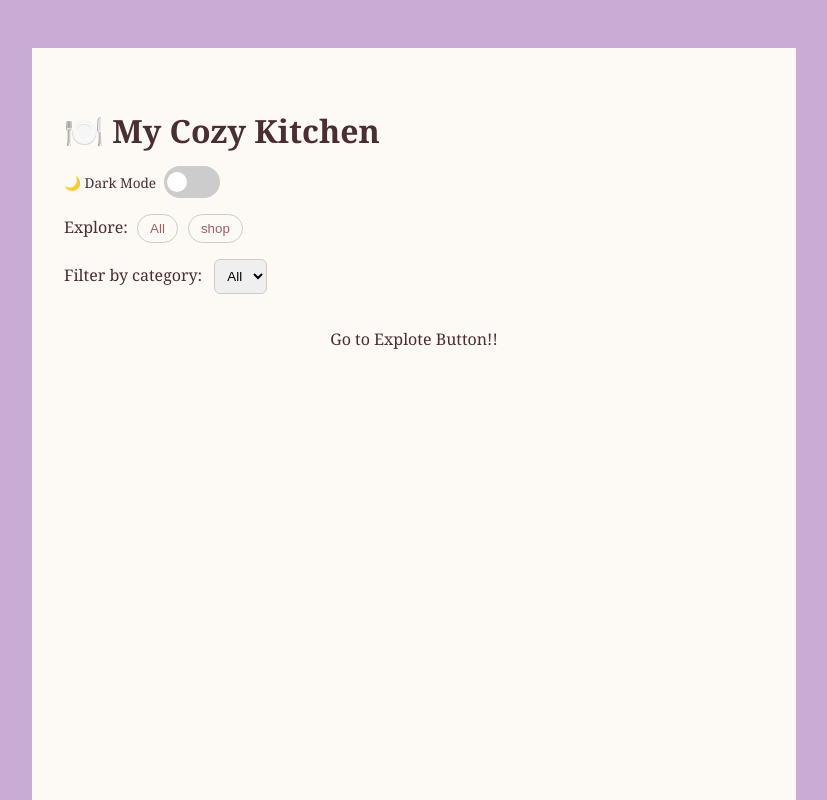
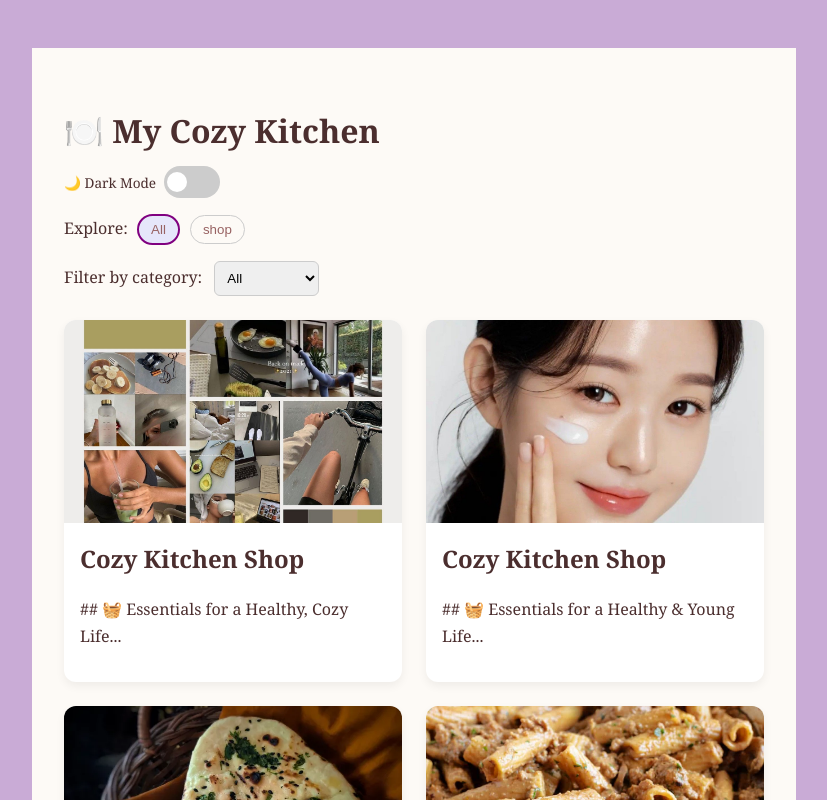
Before and after one commit to LEINYN-G/cozy-kitchen-blog, a Next.js app: page /page/1 in a window 1280 px wide. Shown: the top 800 px of the page, without its empty margins (226-1053 px from the left). Built offline with nearby package versions, Linux system fonts and the light colour scheme.

Commit message:
Update [page_index].js

```diff
--- a/pages/page/[page_index].js
+++ b/pages/page/[page_index].js
@@ -1,4 +1,4 @@
-import fs from 'fs';
+/*import fs from 'fs';
 import path from 'path';
 import matter from 'gray-matter';
 import Link from 'next/link';
@@ -33,6 +33,274 @@ export default function HomePage({ posts, totalPages, currentPage, theme, setThe
     : typeFiltered.filter(post => post.category === selectedCategory);
 
   const paginated = filtered.slice(0, POSTS_PER_PAGE);
+
+  return (
+    <main style={{ padding: '2rem', backgroundColor: 'var(--bg-color)', color: 'var(--text-color)', minHeight: '100vh' }}>
+      <h1 style={{ fontSize: '2rem' }}>🍽️ My Cozy Kitchen</h1>
+
+      <div style={{ display: 'flex', alignItems: 'center', gap: '0.5rem', marginBottom: '1rem' }}>
+        <label style={{ fontSize: '0.85rem' }}>{theme === 'light' ? '🌙 Dark Mode' : '☀️ Light Mode'}</label>
+        <div
+          onClick={() => setTheme(theme === 'light' ? 'dark' : 'light')}
+          style={{
+            width: '50px',
+            height: '26px',
+            borderRadius: '30px',
+            backgroundColor: theme === 'light' ? '#ccc' : '#666',
+            display: 'flex',
+            alignItems: 'center',
+            padding: '3px',
+            cursor: 'pointer',
+            transition: 'background 0.3s ease'
+          }}
+        >
+          <div
+            style={{
+              width: '20px',
+              height: '20px',
+              borderRadius: '50%',
+              backgroundColor: '#fff',
+              transform: theme === 'light' ? 'translateX(0)' : 'translateX(24px)',
+              transition: 'transform 0.3s ease'
+            }}
+          />
+        </div>
+      </div>
+
+      {/* Type Filter *//*}
+       <div style={{ marginBottom: '1rem' }}>
+         <label>Explore: </label>
+          {types.map((type) => (
+         <button
+         key={type}
+         onClick={() => {
+         setSelectedType(type);
+         setSelectedCategory('All'); // reset category when type changes
+      }}
+         style={{
+           margin: '0 5px',
+           padding: '6px 12px',
+           borderRadius: '20px',
+           border: selectedType === type ? '2px solid purple' : '1px solid #ccc',
+           background: selectedType === type ? 'lavender' : 'transparent',
+           cursor: 'pointer'
+      }}
+          >
+        {type}
+        </button>
+      ))}
+         </div>
+
+      {/* Category Filter *//*}
+      <div style={{ marginBottom: '1.5rem' }}>
+        <label htmlFor="category">Filter by category: </label>
+        <select
+          id="category"
+          value={selectedCategory}
+          onChange={(e) => setSelectedCategory(e.target.value)}
+          style={{
+            padding: '0.5rem',
+            marginLeft: '0.5rem',
+            borderRadius: '6px',
+            border: '1px solid #ccc'
+          }}
+        >
+          {categories.map((cat) => (
+            <option key={cat} value={cat}>{cat}</option>
+          ))}
+        </select>
+      </div>
+
+
+      {filtered.length === 0 && (
+       <p style={{ textAlign: 'center', marginTop: '2rem' }}>
+          Go to Explote Button!!
+       </p>
+         )}
+
+      {/* Cards *//*}
+      <section style={{
+        display: 'grid',
+        gridTemplateColumns: 'repeat(auto-fit, minmax(300px, 1fr))',
+        gap: '1.5rem'
+      }}>
+        {paginated.map((post) => {
+          const isDraft = post.status === 'draft';
+
+          const cardInner = (
+            <div
+              style={{
+                backgroundColor: 'var(--card-bg)',
+                color: 'var(--text-color)',
+                borderRadius: '12px',
+                overflow: 'hidden',
+                boxShadow: '0 4px 10px var(--card-shadow)',
+                opacity: isDraft ? 0.6 : 1,
+                position: 'relative',
+                filter: isDraft ? 'blur(1px)' : 'none',
+                transition: 'transform 0.25s ease, box-shadow 0.25s ease',
+                pointerEvents: isDraft ? 'none' : 'auto',
+                display: 'flex',
+                flexDirection: 'column',
+              }}
+              onMouseEnter={e => { e.currentTarget.style.transform = 'translateY(-6px)'; e.currentTarget.style.boxShadow = '0 8px 20px rgba(0,0,0,0.12)'; }}
+              onMouseLeave={e => { e.currentTarget.style.transform = 'translateY(0)'; e.currentTarget.style.boxShadow = '0 4px 10px var(--card-shadow)'; }}
+            >
+              {isDraft && (
+                <div
+                  style={{
+                    position: 'absolute',
+                    top: 0,
+                    left: 0,
+                    right: 0,
+                    bottom: 0,
+                    backgroundColor: 'rgba(0,0,0,0.4)',
+                    color: 'white',
+                    display: 'flex',
+                    justifyContent: 'center',
+                    alignItems: 'center',
+                    fontSize: '1.2rem',
+                    fontWeight: 'bold',
+                    zIndex: 2,
+                  }}
+                >
+                  🔒 Coming Soon
+                </div>
+              )}
+
+              {/* Responsive thumbnail container (keeps aspect ratio) *//*}
+              <div style={{ width: '100%', position: 'relative', height: 0, paddingTop: '60%' }}>
+                <Image
+                  src={post.image || '/images/default-thumb.jpg'}
+                  alt={post.title}
+                  fill
+                  style={{ objectFit: 'cover' }}
+                  sizes="(max-width: 640px) 100vw, 400px"
+                />
+              </div>
+
+              <div style={{ padding: '1rem' }}>
+                <h2 style={{ margin: 0 }}>{post.title}</h2>
+                <p style={{ fontStyle: 'italic', fontSize: '0.9rem' }}>{post.date}</p>
+                <p>{isDraft ? 'This recipe is under wraps for now 👩‍🍳' : `${post.excerpt}...`}</p>
+              </div>
+            </div>
+          );
+
+          return isDraft ? (
+            <div key={post.slug}>{cardInner}</div>
+          ) : (
+            <Link key={post.slug} href={`/posts/${post.slug}`} style={{ textDecoration: 'none' }}>
+              {cardInner}
+            </Link>
+          );
+        })}
+      </section>
+
+      {/* Pagination *//*}
+      <div style={{ marginTop: '2rem', display: 'flex', justifyContent: 'center', gap: '1rem' }}>
+        {currentPage > 1 && (
+          <Link href={`/page/${currentPage - 1}`}>
+            <button>⬅ Previous</button>
+          </Link>
+        )}
+        {currentPage < totalPages && (
+          <Link href={`/page/${currentPage + 1}`}>
+            <button>Next ➡</button>
+          </Link>
+        )}
+      </div>
+    </main>
+  );
+}
+
+export async function getStaticPaths() {
+  const files = fs.readdirSync(path.join('posts'));
+  const totalPages = Math.ceil(files.length / POSTS_PER_PAGE);
+
+  const paths = Array.from({ length: totalPages }, (_, i) => ({
+    params: { page_index: (i + 1).toString() }
+  }));
+
+  return {
+    paths,
+    fallback: false,
+  };
+}
+
+export async function getStaticProps({ params }) {
+  const page = parseInt(params.page_index) || 1;
+  const files = fs.readdirSync(path.join('posts'));
+
+  const posts = files.map((filename) => {
+    const markdown = fs.readFileSync(path.join('posts', filename), 'utf-8');
+    const { data, content } = matter(markdown);
+
+    return {
+      slug: filename.replace('.md', ''),
+      ...data,
+      excerpt: content.split('\n').find((line) => line.trim())?.slice(0, 140) || '',
+    };
+  });
+
+  // Sort: published first (by date desc), drafts last (by date desc)
+  const sortedPosts = posts.sort((a, b) => {
+    const aDraft = a.status === 'draft';
+    const bDraft = b.status === 'draft';
+
+    if (aDraft && !bDraft) return 1;   // a goes after b
+    if (!aDraft && bDraft) return -1;  // a goes before b
+
+    // If both are same type, sort by date (newest first)
+    return new Date(b.date) - new Date(a.date);
+  });
+
+  return {
+    props: {
+      posts: sortedPosts,
+      currentPage: page,
+      totalPages: Math.ceil(sortedPosts.length / POSTS_PER_PAGE),
+    },
+  };
+}*/
+
+import fs from 'fs';
+import path from 'path';
+import matter from 'gray-matter';
+import Link from 'next/link';
+import Image from 'next/image';
+import { useEffect, useState } from 'react';
+
+const POSTS_PER_PAGE = 6;
+
+export default function HomePage({ posts, totalPages, currentPage, theme, setTheme }) {
+  // default to showing all types/categories
+  const [selectedType, setSelectedType] = useState('All');
+  const [selectedCategory, setSelectedCategory] = useState('All');
+
+  useEffect(() => {
+    document.documentElement.setAttribute('data-theme', theme);
+  }, [theme]);
+
+  const types = ['All', ...new Set(posts.map(p => p.type).filter(Boolean))];
+
+  //filter by Type
+  const typeFiltered = selectedType === 'All'
+    ? posts
+    : posts.filter(post => post.type === selectedType);
+
+  //filter by Category
+  const categories = [
+    'All',
+    ...new Set(typeFiltered.map(p => p.category).filter(Boolean))
+  ];
+
+  const filtered = selectedCategory === 'All'
+    ? typeFiltered
+    : typeFiltered.filter(post => post.category === selectedCategory);
+
+  const start = (currentPage - 1) * POSTS_PER_PAGE;
+  const paginated = filtered.slice(start, start + POSTS_PER_PAGE);
 
   return (
     <main style={{ padding: '2rem', backgroundColor: 'var(--bg-color)', color: 'var(--text-color)', minHeight: '100vh' }}>
```
